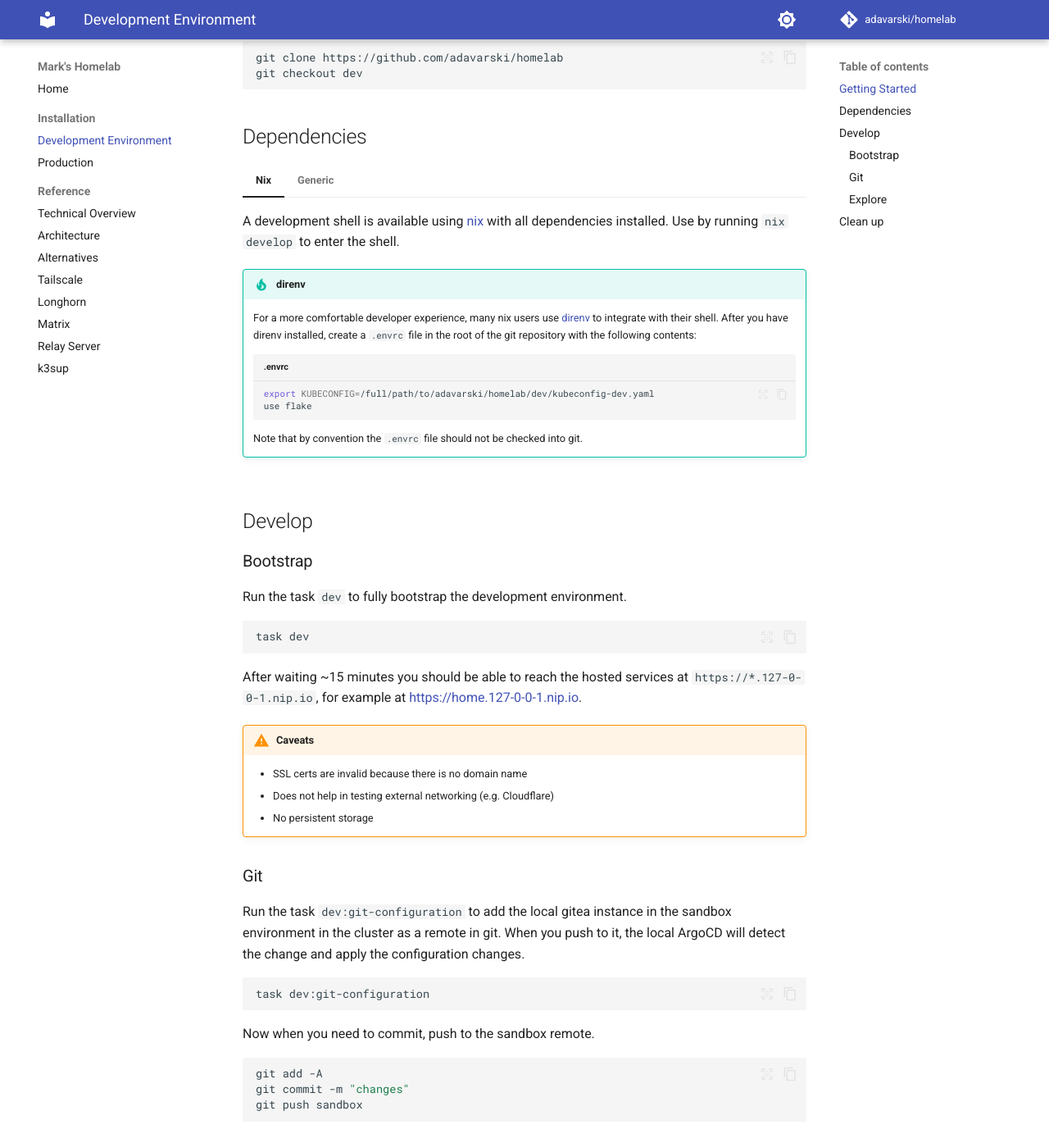
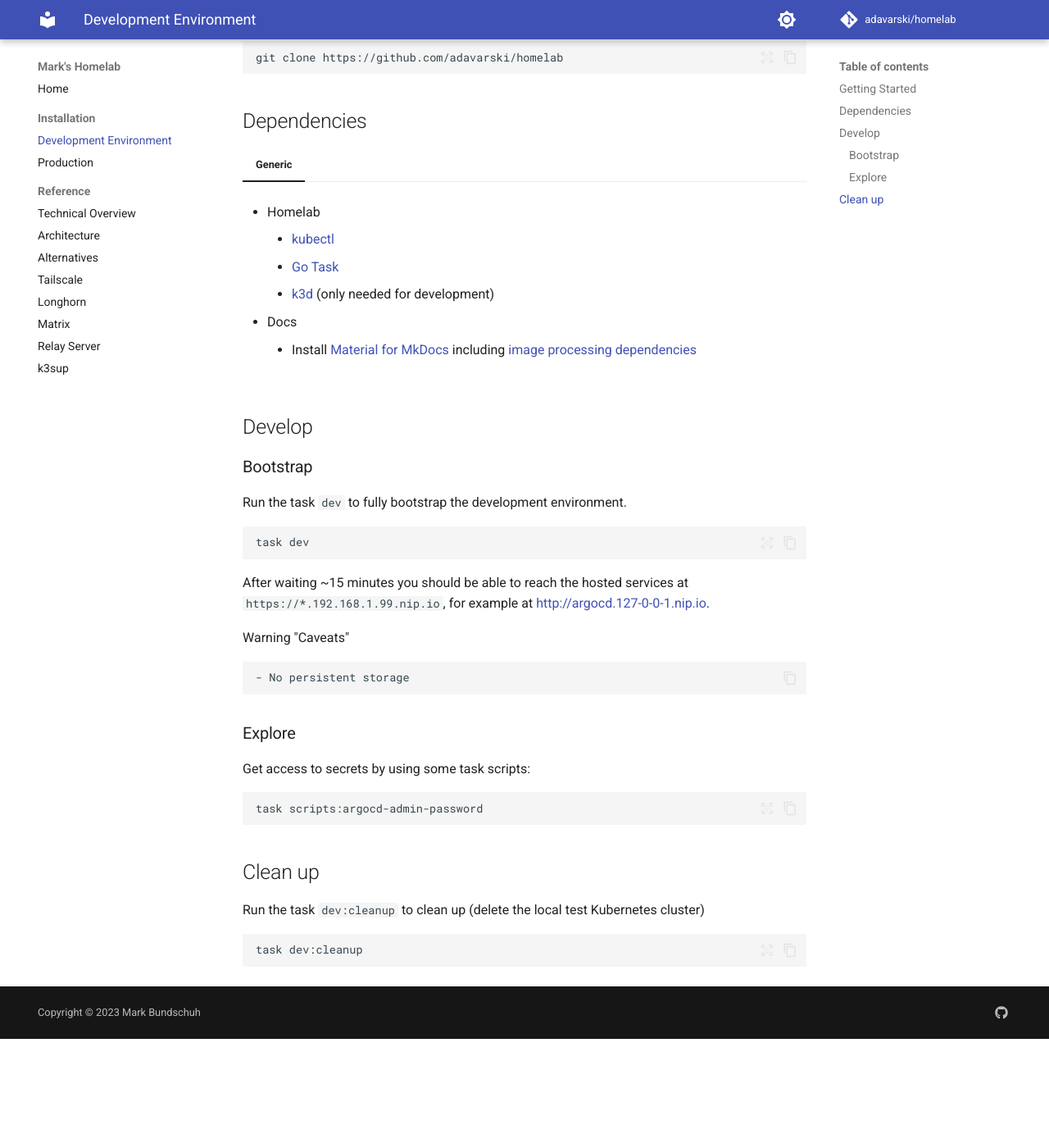
Before and after one commit to adavarski/homelab, an MkDocs documentation site: the page built from docs/installation/development-evironment.md, in a window 1280 px wide and 1400 px high, scrolled down 262 px. Shown: the top 1394 px of the window at 82% size. Built offline with MkDocs 1.6.1 and Material for MkDocs 9.7.7, drawn with Linux system fonts in a browser that asks for light colours; comment, search, counter and statistics services are not loaded; after the commit the page ends 1529 px from its top, so only the background shows below that; some of the changed text lies outside the part shown.

Commit message:
Update development-evironment.md

````diff
--- a/docs/installation/development-evironment.md
+++ b/docs/installation/development-evironment.md
@@ -6,25 +6,9 @@ Clone the repository and checkout the development branch
 
 ```sh
 git clone https://github.com/adavarski/homelab
-git checkout dev
 ```
 
 ## Dependencies
-
-=== "Nix"
-
-    A development shell is available using [nix](https://nixos.org) with all dependencies installed. Use by running `nix develop` to enter the shell.
-
-    !!! tip "direnv"
-
-        For a more comfortable developer experience, many nix users use [direnv](https://direnv.net) to integrate with their shell. After you have direnv installed, create a `.envrc` file in the root of the git repository with the following contents:
-
-        ```bash title=".envrc"
-        export KUBECONFIG=/full/path/to/adavarski/homelab/dev/kubeconfig-dev.yaml
-        use flake
-        ```
-
-        Note that by convention the `.envrc` file should not be checked into git.
 
 === "Generic"
 
@@ -47,29 +30,12 @@ Run the task `dev` to fully bootstrap the development environment.
 task dev
 ```
 
-After waiting ~15 minutes you should be able to reach the hosted services at `https://*.127-0-0-1.nip.io`, for example at [https://home.127-0-0-1.nip.io](https://home.127-0-0-1.nip.io).
+After waiting ~15 minutes you should be able to reach the hosted services at `https://*.192.168.1.99.nip.io`, for example at [http://argocd.127-0-0-1.nip.io](https://argocd.127-0-0-1.nip.io).
 
-!!! warning "Caveats"
+Warning "Caveats"
 
-    - SSL certs are invalid because there is no domain name
-    - Does not help in testing external networking (e.g. Cloudflare)
     - No persistent storage
 
-### Git
-
-Run the task `dev:git-configuration` to add the local gitea instance in the sandbox environment in the cluster as a remote in git. When you push to it, the local ArgoCD will detect the change and apply the configuration changes.
-
-```bash
-task dev:git-configuration
-```
-
-Now when you need to commit, push to the sandbox remote.
-
-```bash
-git add -A
-git commit -m "changes"
-git push sandbox
-```
 
 ### Explore
 
@@ -77,12 +43,7 @@ Get access to secrets by using some task scripts:
 
 ```bash
 task scripts:argocd-admin-password
-task scripts:vault-root-token
 ```
-
-!!! note "Newlines"
-
-    Some terminals might show a newline character in the password like `nZ6hzMpShZvf5AVS⏎`, but simply ignore it when using the password.
 
 ## Clean up
 
````
Also changed, not shown: other parts of docs/installation/development-evironment.md (+1 -2 lines).
